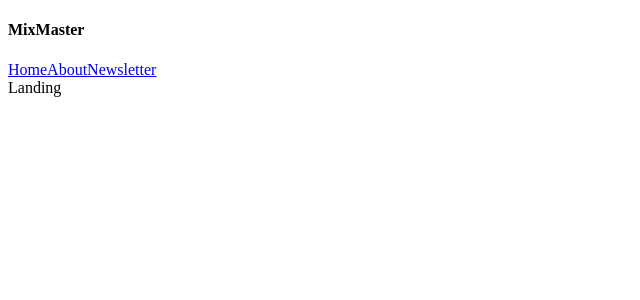
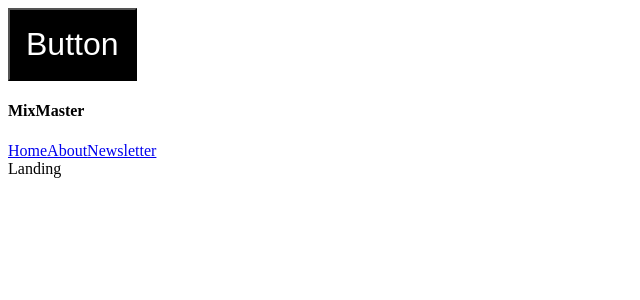
Before and after one commit to miawithcode/mixmaster, a React (Vite) app: page / in a window 1280 px wide. Shown: the top 300 px of the page, without its empty margins (0-640 px from the left). Built offline with nearby package versions, Linux system fonts and the light colour scheme.

Commit message:
feat: styled components setup

```diff
--- a/package.json
+++ b/package.json
@@ -16,7 +16,8 @@
     "react": "^18.2.0",
     "react-dom": "^18.2.0",
     "react-hot-toast": "^2.4.1",
-    "react-router-dom": "^6.22.0"
+    "react-router-dom": "^6.22.0",
+    "styled-components": "^6.1.8"
   },
   "devDependencies": {
     "@types/react": "^18.2.43",
--- a/src/components/Navbar.jsx
+++ b/src/components/Navbar.jsx
@@ -1,9 +1,18 @@
-import { NavLink } from "react-router-dom"
+import { NavLink } from 'react-router-dom';
+import styled from 'styled-components';
+
+const StyleBtn = styled.button`
+  background: black;
+  color: white;
+  font-size: 2rem;
+  padding: 1rem;
+`;
 
 const Navbar = () => {
   return (
     <nav>
       <div className="nav-center">
+        <StyleBtn>Button</StyleBtn>
         <h4>MixMaster</h4>
         <div className="nav-links">
           <NavLink to="/" className="nav-link">
@@ -19,5 +28,5 @@ const Navbar = () => {
       </div>
     </nav>
   );
-}
-export default Navbar
+};
+export default Navbar;
```
Also changed, not shown: 2 other files (tests, documents, lock files or other folders).
